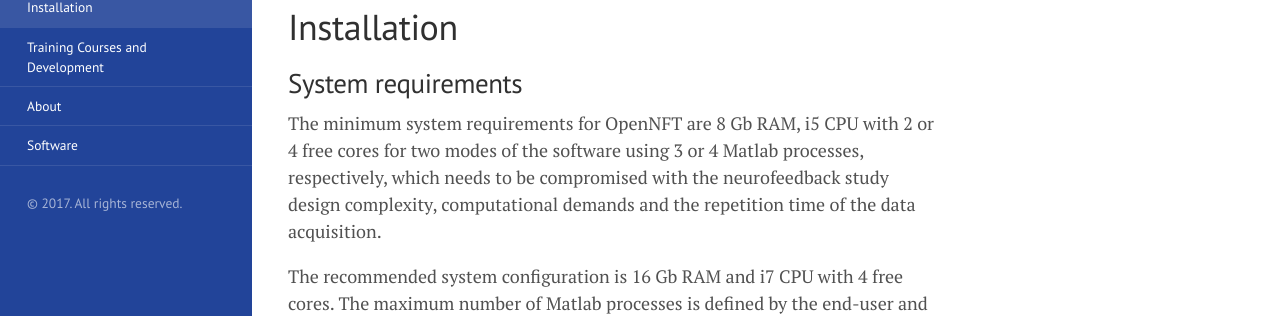
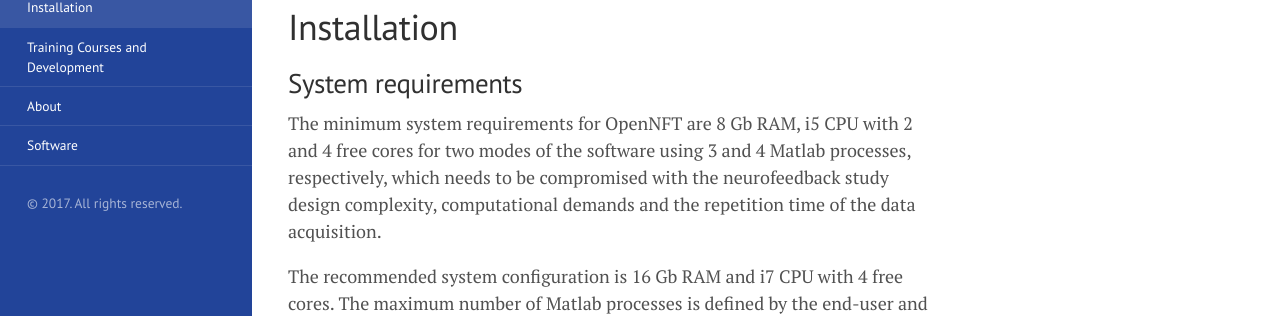
Before and after one commit to OpenNFT/opennft.github.io, a Jekyll site: the page built from 40_Installation.md, in a window 1280 px wide and 1068 px high. Shown: the part 159-475 px from the top of the window. Built offline with Jekyll 4.4.1, drawn with Linux system fonts in a browser that asks for light colours.

Commit message:
Revert "typos, cores"
This reverts commit 0bd5ed35d0ca9511bc1a0a050e1d316434123e26.

```diff
--- a/40_Installation.md
+++ b/40_Installation.md
@@ -5,7 +5,7 @@
 
 ## System requirements
 
-The minimum system requirements for OpenNFT are 8 Gb RAM, i5 CPU with 2 or 4 free cores for two modes of the software using 3 or 4 Matlab processes, respectively, which needs to be compromised with the neurofeedback study design complexity, computational demands and the repetition time of the data acquisition.
+The minimum system requirements for OpenNFT are 8 Gb RAM, i5 CPU with 2 and 4 free cores for two modes of the software using 3 and 4 Matlab processes, respectively, which needs to be compromised with the neurofeedback study design complexity, computational demands and the repetition time of the data acquisition.
 
 The recommended system configuration is 16 Gb RAM and i7 CPU with 4 free cores. The maximum number of Matlab processes is defined by the end-user and is limited by the local workstation capabilities. For detailled installation instructions, see the  installation manual.
 
```
